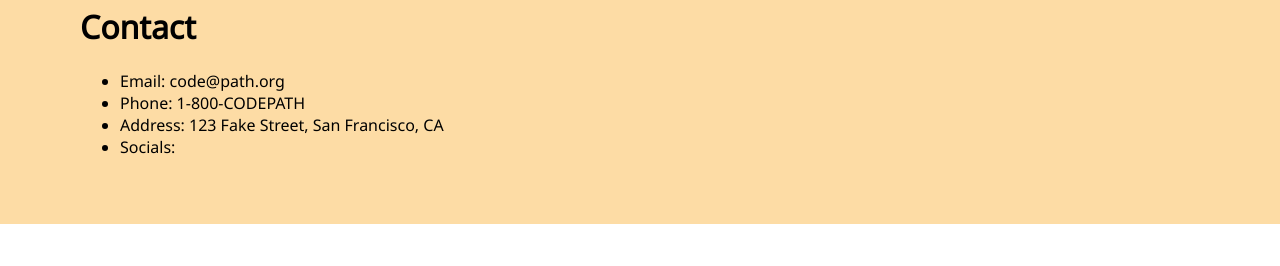
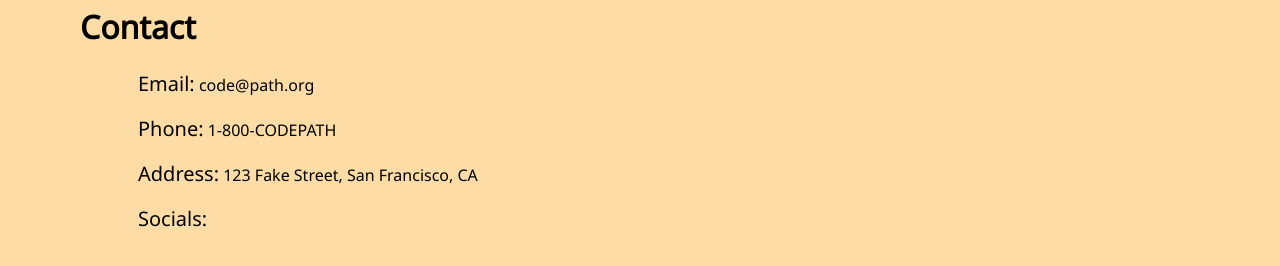
Before and after one commit to awang2330/Student-Store, a React (Create React App) app in the folder ui/: page / in a window 1280 px wide. Shown: the part 1223-1489 px from the top of the page. Before the commit the page ends 1447 px from the top, so only its background shows below. Built offline with nearby package versions, Linux system fonts and the light colour scheme; no server answers.

Commit message:
contact style

```diff
--- a/ui/src/components/Home/Home.css
+++ b/ui/src/components/Home/Home.css
@@ -5,7 +5,12 @@
   padding: 50px 80px;
 }
 li {
-
+  list-style: none;
+  margin: 18px;
+}
+li span {
+  font-size: 20px;
+  font-weight: 500px;
 }
 
 .shop-intro {
```
